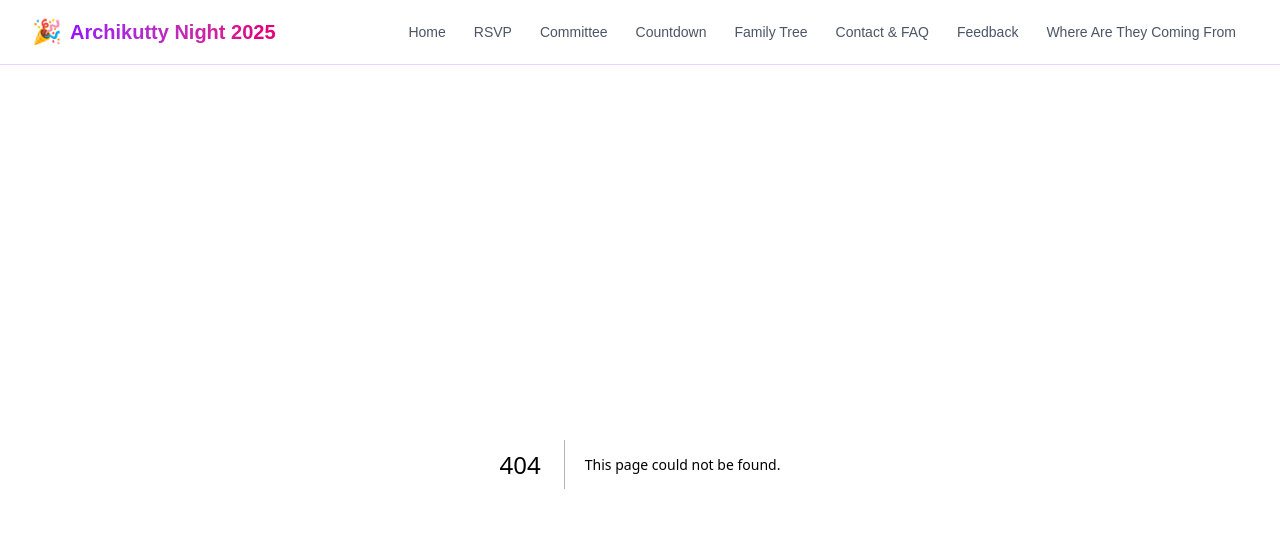
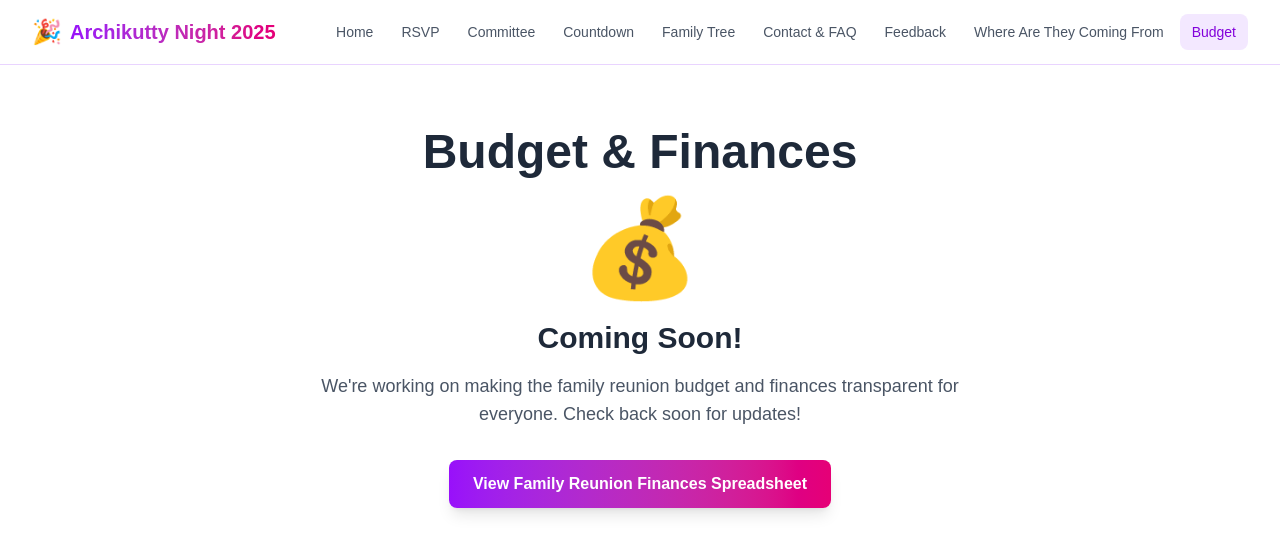
Before and after one commit to JeffinWithYa/archikutty-night-site, a Next.js app: page /budget in a window 1280 px wide. Before the commit this address had no page. Shown: the top 554 px of the page. Built offline with nearby package versions, Linux system fonts and the light colour scheme.

Commit message:
Add Budget tab to navigation and create Budget page with coming soon and spreadsheet link

```diff
--- /dev/null
+++ b/src/app/budget/page.tsx
@@ -0,0 +1,24 @@
+export default function BudgetPage() {
+    return (
+        <div className="min-h-screen py-16 px-4 sm:px-6 lg:px-8">
+            <div className="max-w-2xl mx-auto text-center">
+                <h1 className="text-4xl md:text-5xl font-bold text-gray-800 mb-6">
+                    Budget & Finances
+                </h1>
+                <div className="text-8xl mb-6">💰</div>
+                <h2 className="text-3xl font-bold text-gray-800 mb-4">Coming Soon!</h2>
+                <p className="text-lg text-gray-600 mb-8">
+                    We're working on making the family reunion budget and finances transparent for everyone. Check back soon for updates!
+                </p>
+                <a
+                    href="https://docs.google.com/spreadsheets/d/1Qw2e3r4t5y6u7i8o9p0a1b2c3d4e5f6g7h8i9j0k1l2"
+                    target="_blank"
+                    rel="noopener noreferrer"
+                    className="inline-block bg-gradient-to-r from-purple-600 to-pink-600 text-white font-semibold py-3 px-6 rounded-lg shadow-lg hover:shadow-xl transform hover:scale-105 transition-all duration-200"
+                >
+                    View Family Reunion Finances Spreadsheet
+                </a>
+            </div>
+        </div>
+    );
+}
--- a/src/components/Navigation.tsx
+++ b/src/components/Navigation.tsx
@@ -17,6 +17,7 @@ const Navigation = () => {
         { href: '/contact', label: 'Contact & FAQ' },
         { href: '/feedback', label: 'Feedback' },
         { href: '/map', label: 'Where Are They Coming From' },
+        { href: '/budget', label: 'Budget' },
     ];
 
     return (
```
